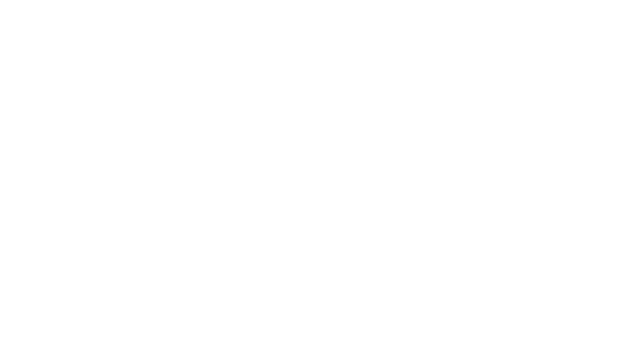
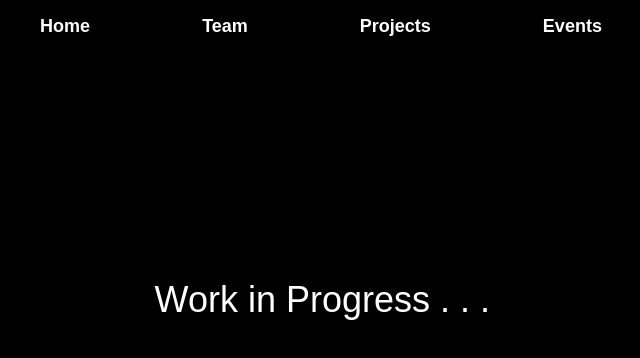
Before and after one commit to mayukh551/RCCTechz-Website, a React (Create React App) app: page /projects in a window 1280 px wide. Before the commit this address had no page. Shown: the top 358 px of the page, without its empty margins (319-959 px from the left). Built offline with nearby package versions, Linux system fonts and the light colour scheme; the HTML template or start-up script is replaced by a standard one.

Commit message:
Project Page Added but no design

```diff
--- a/src/App.js
+++ b/src/App.js
@@ -2,6 +2,7 @@
 import Team from "./Components/Team/Team";
 import Event from './Components/Event/Event'
 import { BrowserRouter as Router, Routes, Route } from "react-router-dom";
+import Project from "./Components/Project/Project";
 
 function App() {
 
@@ -10,6 +11,7 @@
       <Routes>
         <Route exact path="/" element={<Home />} />
         <Route path="/team" element={<Team />} />
+        <Route path="/projects" element={<Project />} />
         <Route path="/events" element={<Event />} />
       </Routes>
     </Router>
--- a/src/Components/Home/Header/Navbar.jsx
+++ b/src/Components/Home/Header/Navbar.jsx
@@ -44,6 +44,7 @@
                             Team
                         </li>
                     </Link>
+                    <Link to="/projects">
                         <li
                             className={`h-full pt-3 ${
                                 showMenubar ? "py-4 text" : "mx-6"
@@ -51,6 +52,7 @@
                         >
                             Projects
                         </li>
+                    </Link>
                     <Link to="/events">
                         <li
                             className={`h-full pt-3 ${
--- /dev/null
+++ b/src/Components/Project/Project.jsx
@@ -0,0 +1,15 @@
+import React from "react";
+import Navbar from "../Home/Header/Navbar";
+
+const Project = () => {
+    return (
+        <div className="bg-black h-screen">
+            <Navbar />
+            <h1 className="text-4xl text-white absolute left-[37%] top-[35%]">
+                Work in Progress . . .
+            </h1>
+        </div>
+    );
+};
+
+export default Project;
```
Lines whose indentation alone changed are shown as unchanged.
